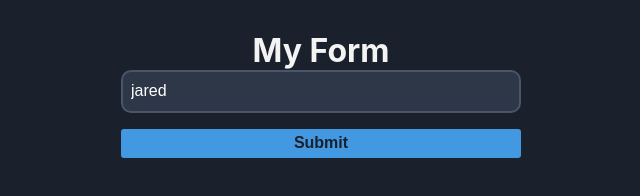
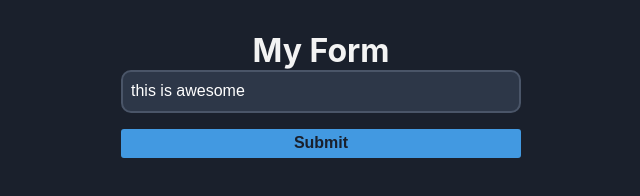
Before and after one commit to sbullocks/Formik_Practice, a React (Create React App) app: page / in a window 1280 px wide. Both pictures are taken after a click on the element "Advanced". Shown: the part 136-332 px from the top of the page, without its empty margins (319-959 px from the left). Built offline with nearby package versions, Linux system fonts and the light colour scheme.

Commit message:
Adding a custom input in place of rendering a field component with children from the docs.

```diff
--- a/src/components/AdvancedForm.js
+++ b/src/components/AdvancedForm.js
@@ -7,39 +7,43 @@
 //   );
 // };
 
-import React from 'react';
-import { Formik } from 'formik';
+import React from "react";
+import { Field, Form, Formik } from "formik";
 
 const AdvancedForm = () => (
   <div>
     <h1>My Form</h1>
-    <Formik
-      initialValues={{ name: 'jared' }}
-    >
-      {props => (
-        <form onSubmit={props.handleSubmit}>
-          <input
+    <Formik initialValues={{ name: "this is awesome" }}>
+      {(props) => (
+        <Form>
+          <Field type="text" name="name" placeholder="Name" />
+          {/* Do not have to pass these in anymore as Formik know that a Form has access to the helper methods.
+              <input
             type="text"
             onChange={props.handleChange}
             onBlur={props.handleBlur}
             value={props.values.name}
             name="name"
-          />
+          /> */}
           <button type="submit">Submit</button>
-        </form>
+        </Form>
       )}
     </Formik>
   </div>
 );
 export default AdvancedForm;
 
-
 //NOTES:
 //this form uses formik components.
 //<Formik> is a component that helps you with building forms. It uses a render props pattern made popular by libraries like React Motion and React Router.
 //Have access to all the things that the formik() has. All accessiable through props. ex: value={props.values.name}
+//Removed feedback error on line 28.
+//<form onSumbit={props.handleSubmit}> renders html form. Changed this to a formik form on line 20: <Form> As a form component it can now pass anything rather than just passing the onSubmit handler to the props.handleSubmit. It will know to run the Formik handle submit method and call the onSubmit. (saves code.)
+
+//Field Components <Field/>
+//<Field /> will automagically hook up inputs to Formik. It uses the name attribute to match up with Formik state. <Field /> will default to an HTML <input /> element.
+//Whatever I define in the state, I must use same properties in the name.
+//Children can either be an array of elements (e.g. <option> in the case of <Field as="select">) or a callback function (a.k.a render prop). Read more in docs about what objects are contained in the render props.
+//Cannot configure with class name and attributes like normal. Rather we can render a Field component with children. Gives me access to different properties. Ex: field, form, meta. Define the input such as class name.
+//Created a custom field instead.
 //
-//
-//
-//
-//
```
Also changed, not shown: src/components/CustonInput.js (added).
